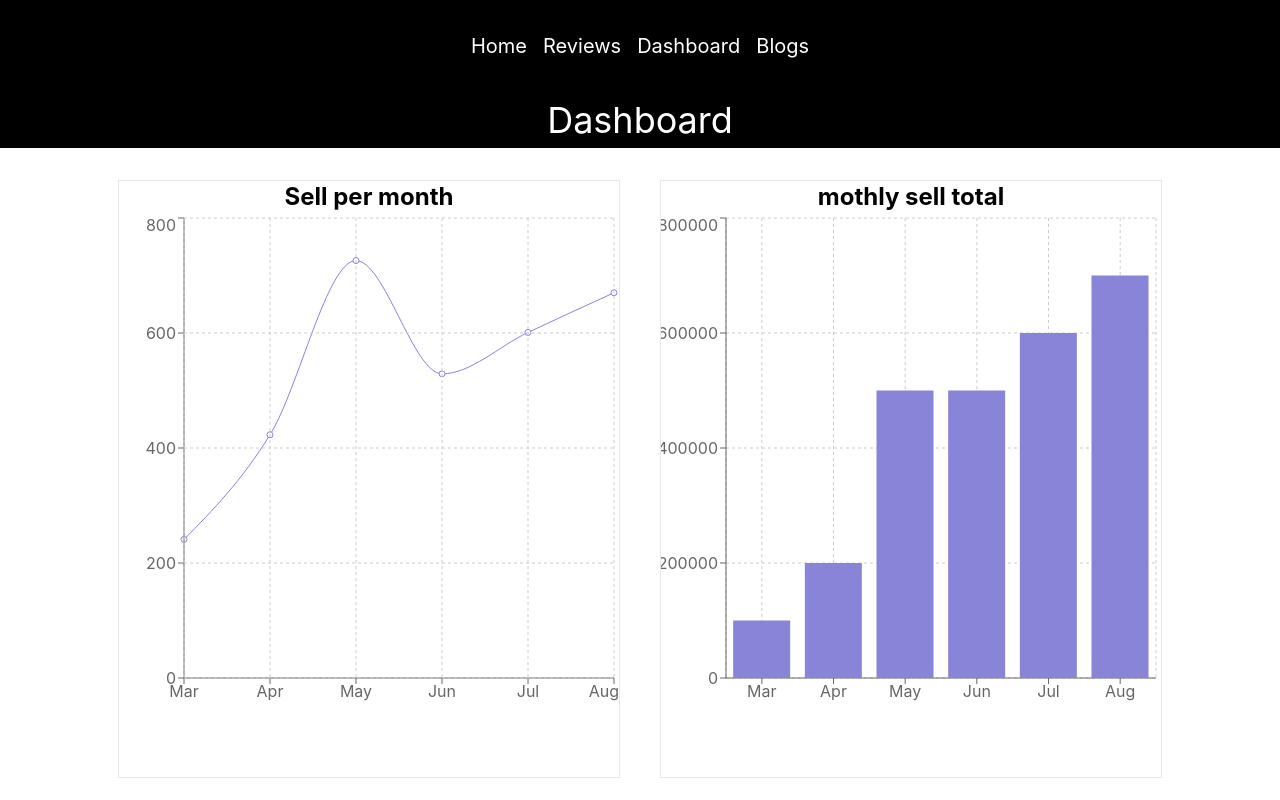
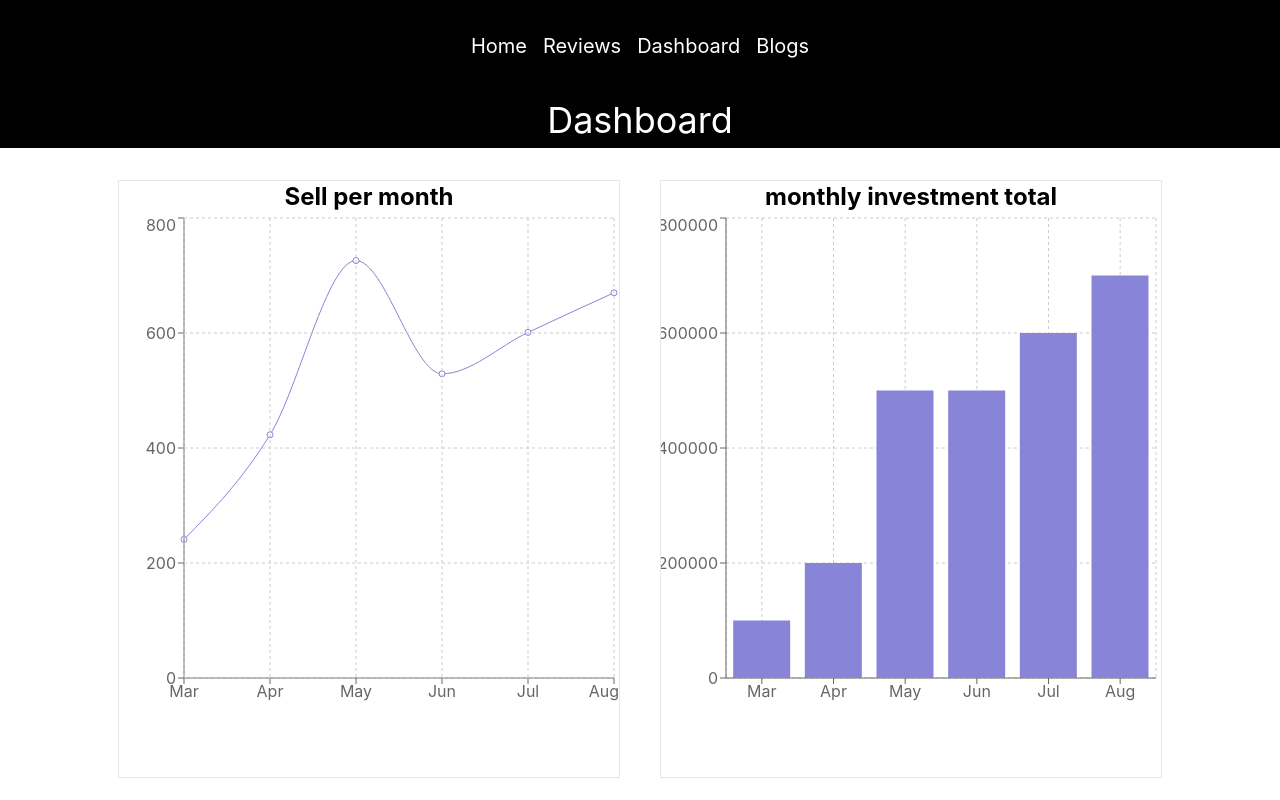
Before and after one commit to Tareq-Ahmed-Github/xiaomi-imilab-website, a React (Create React App) app: page /dashboard in a window 1280 px wide. Built offline with nearby package versions, Linux system fonts and the light colour scheme.

Commit message:
heading updated of chartTwo

```diff
--- a/src/components/Dashboard.js
+++ b/src/components/Dashboard.js
@@ -12,7 +12,7 @@ const Dashboard = () => {
                     <ChartOne></ChartOne>
                 </div>
                 <div className='border pb-16'>
-                    <h1 className='text-2xl font-bold'>mothly sell total</h1>
+                    <h1 className='text-2xl font-bold'>monthly investment total</h1>
                     <ChartTwo></ChartTwo>
                 </div>
             </div>
--- a/src/components/Home.js
+++ b/src/components/Home.js
@@ -28,7 +28,7 @@ const Home = () => {
                 </div>
             </div>
             <div className='home-reviews mb-20 '>
-                <TopReviews/>
+                <TopReviews />
                 <Link className='p-4 border-orange-200 border-2 rounded-3xl px-8 text-orange-400 hover:font-bold' to='/reviews'>See All</Link>
             </div>
         </div>
```
Lines whose indentation alone changed are shown as unchanged.
